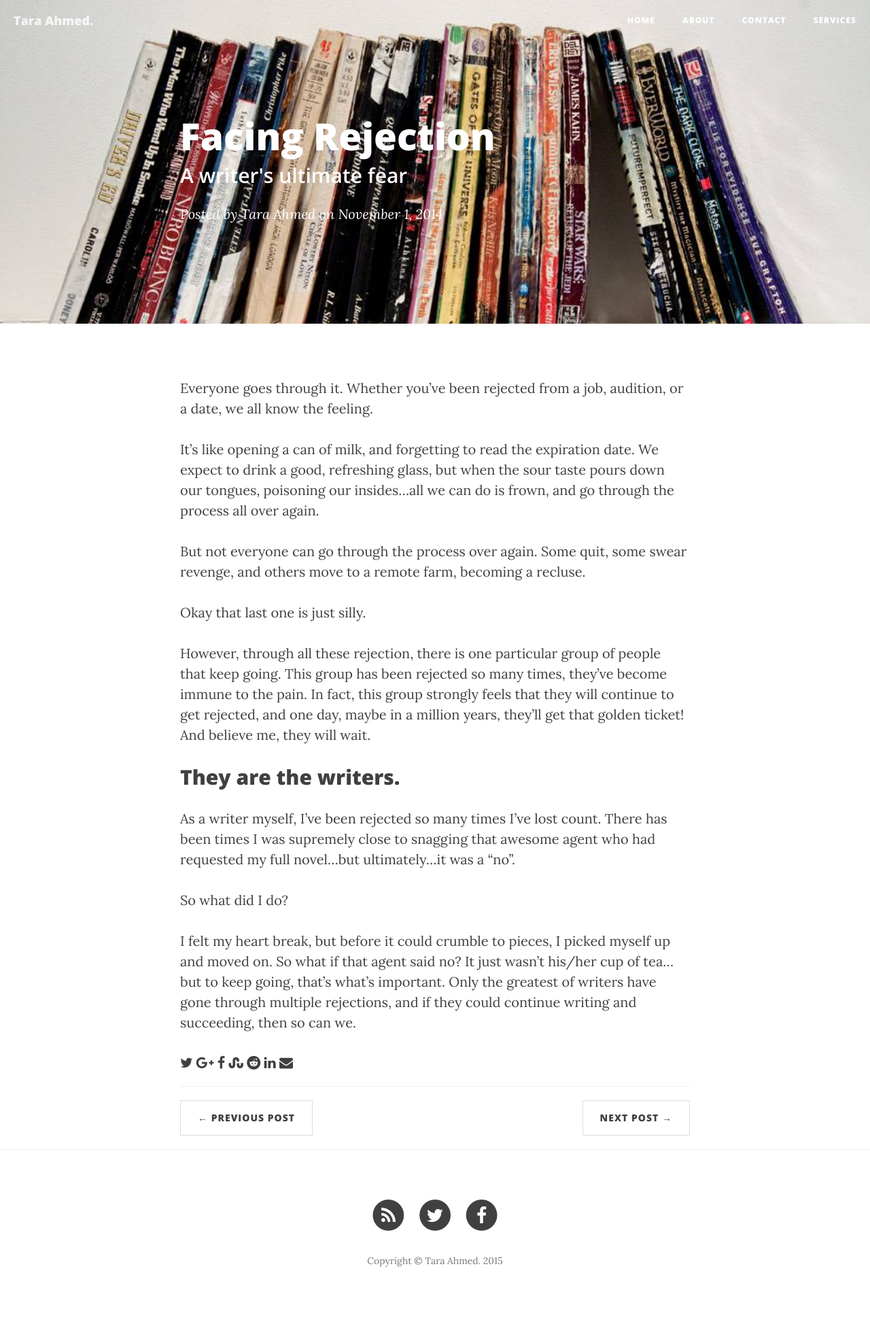
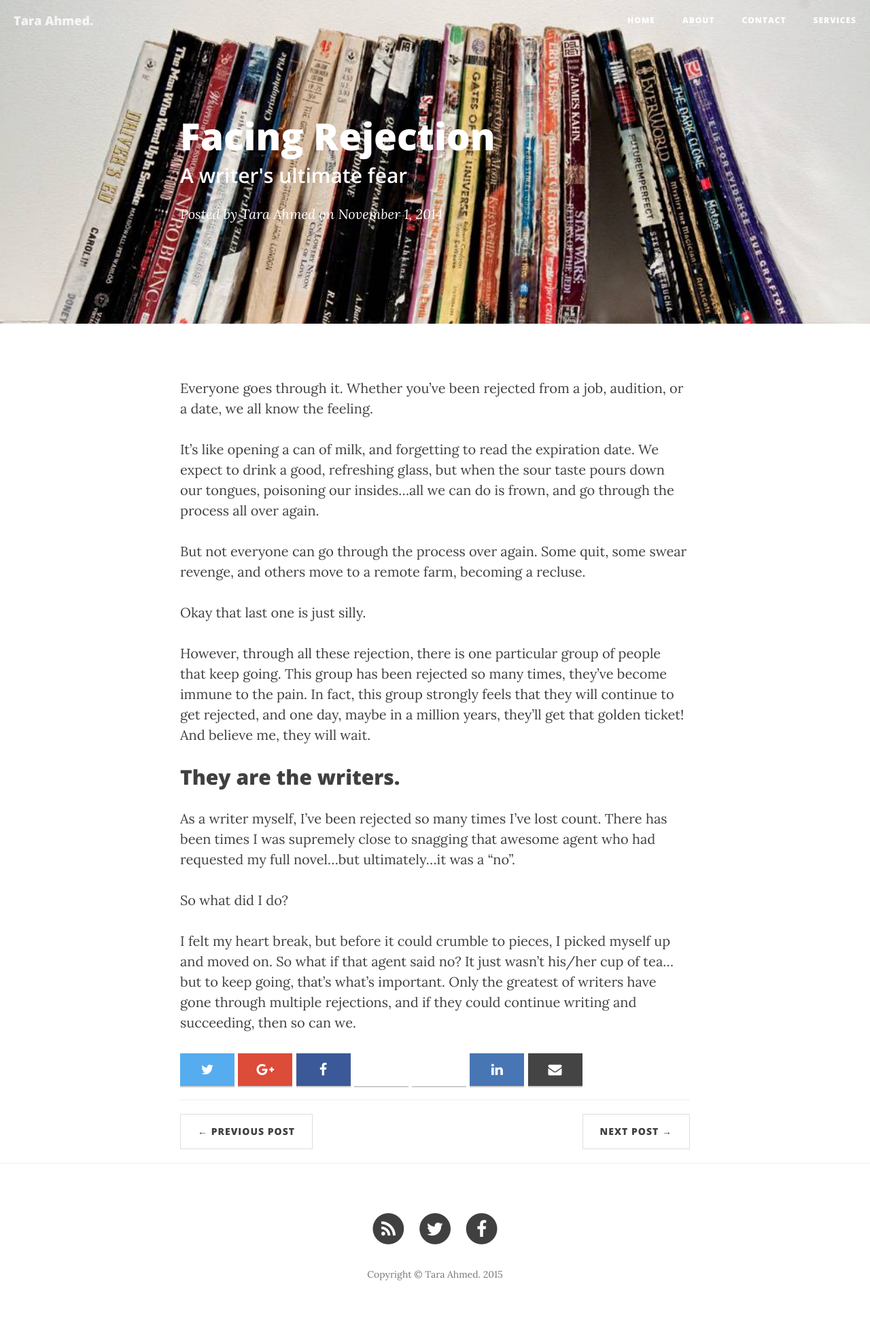
Before and after one commit to taraahmed/taraahmed.github.io, a Jekyll site: the page built from _posts/2014-11-01-facing-rejection.markdown, in a window 1280 px wide. Shown: the whole page at 68% size. Built offline with Jekyll 4.4.1, drawn with Linux system fonts in a browser that asks for light colours; nearby versions of some CDN libraries.

Commit message:
Update clean-blog.css

```diff
--- a/css/clean-blog.css
+++ b/css/clean-blog.css
@@ -395,3 +395,34 @@ img::-moz-selection {
 body {
   webkit-tap-highlight-color: #0085a1;
 }
+
+/** Social Button CSS **/
+
+.share-btn {
+    display: inline-block;
+    color: #ffffff;
+    border: none;
+    padding: 0.5em;
+    width: 4em;
+    box-shadow: 0 2px 0 0 rgba(0,0,0,0.2);
+    outline: none;
+    text-align: center;
+}
+
+.share-btn:hover {
+  color: #eeeeee;
+}
+
+.share-btn:active {
+  position: relative;
+  top: 2px;
+  box-shadow: none;
+  color: #e2e2e2;
+  outline: none;
+}
+
+.share-btn.twitter     { background: #55acee; }
+.share-btn.google-plus { background: #dd4b39; }
+.share-btn.facebook    { background: #3B5998; }
+.share-btn.linkedin    { background: #4875B4; }
+.share-btn.email       { background: #444444; }
```
